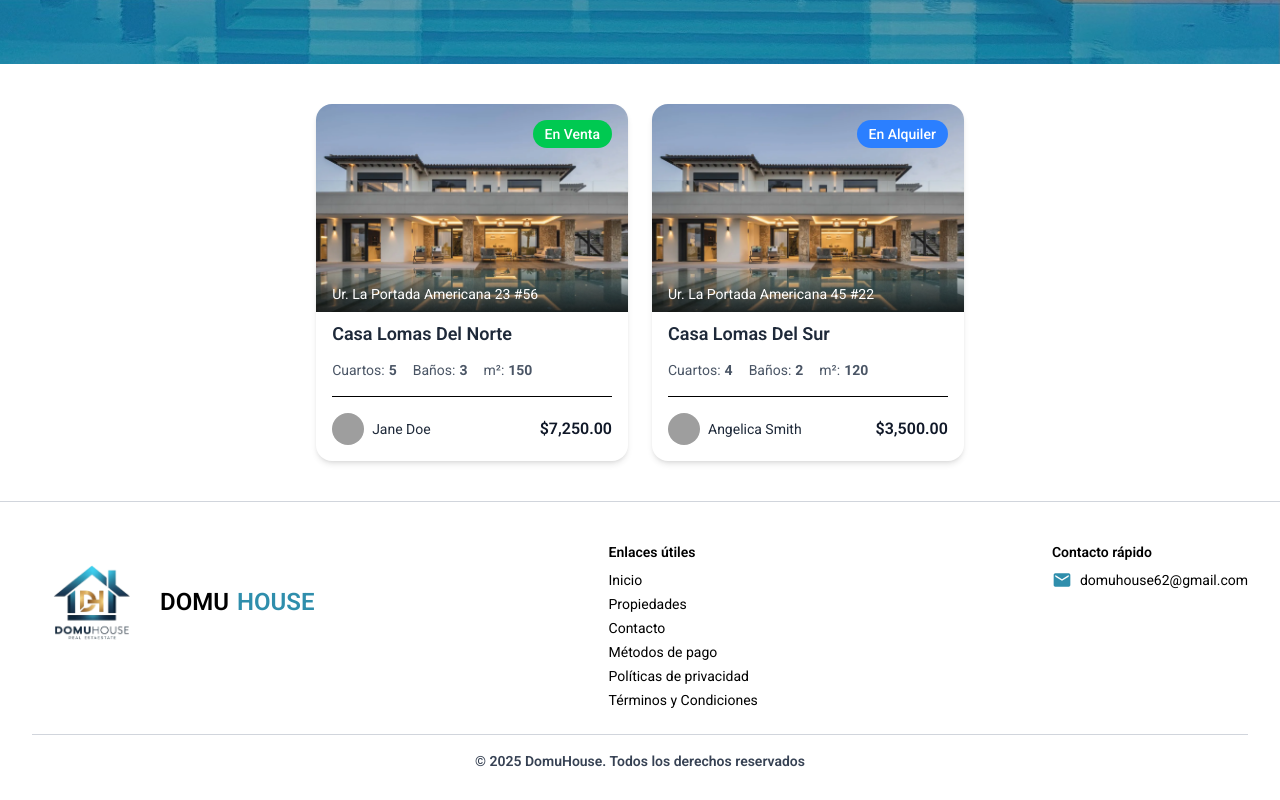
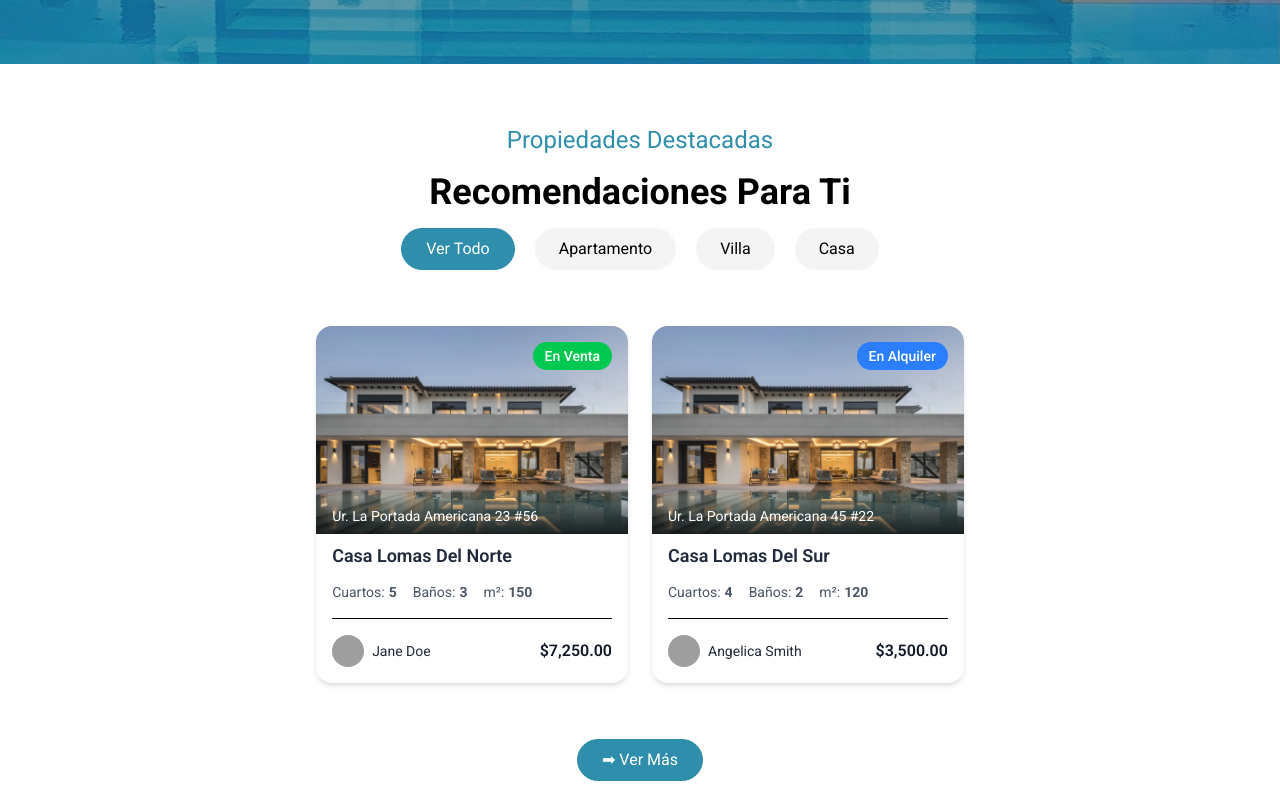
Before and after one commit to Santiago-Taborda-Foronda/DomuHouse, a React (Vite) app: page / in a window 1280 px wide. Shown: the part 800-1600 px from the top of the page. Built offline with nearby package versions, Linux system fonts and the light colour scheme; grey boxes are pictures that could not be loaded.

Commit message:
Se organizo el main

```diff
--- a/src/App.jsx
+++ b/src/App.jsx
@@ -10,7 +10,6 @@ import { PropiedadSeleccionada } from './Components/Pages/PropiedadSeleccionada/
 import { ContactAgent } from './Components/Pages/ContactAgent/ContactAgent';
 import {CrearInmobiliarias} from './Components/Pages/Inmobiliarias/CrearInmobiliarias'
 import { RegistrarseAdministrador } from './Components/Pages/Administrador/RegistrarseAdministrador/RegistrarseAdministrador'
-import { ActualizarInmobiliaria } from './Components/Pages/Inmobiliarias/ActualizarInmobiliaria'
 import { RecoverPassword } from './Components/Pages/RecoverPassword/RecoverPassword'
 import { ShowInmobiliarias } from './Components/Pages/ShowInmobiliarias/ShowInmobiliarias'
 import { InmobiliariaSeleccionada } from './Components/Pages/InmobiliariaSeleccionada/InmobiliariaSeleccionada'
--- a/src/Components/Layouts/Main/Main.jsx
+++ b/src/Components/Layouts/Main/Main.jsx
@@ -195,6 +195,32 @@ export const Main = () => {
                     </div>
                 )}
             </div>
+            <ChatDomu />
+             <section className='flex flex-col items-center gap-4 m-15'>
+                <h3 className='text-2xl text-[#2F8EAC]'>Propiedades Destacadas</h3>
+                <h2 className='text-4xl font-bold'>Recomendaciones Para Ti</h2>
+
+                <div className='flex gap-5'>
+                    <Button
+                        name="Ver Todo"
+                        className="bg-[#2F8EAC] border border-[#2F8EAC] text-white rounded-3xl px-6 py-2 flex items-center gap-2"
+                    />
+
+                    <Button
+                        name="Apartamento"
+                        className="bg-[#F4F4F4]  text-black rounded-3xl px-6 py-2"
+                    />
+
+                    <Button
+                        name="Villa"
+                        className="bg-[#F4F4F4]  text-black rounded-3xl px-6 py-2"
+                    />
+
+                    <Button
+                        name="Casa"
+                        className="bg-[#F4F4F4] text-black rounded-3xl px-6 py-2"
+                    />
+                </div>
 
             {/* Renderizar tarjetas de propiedades */}
             <div className='px-6 md:px-10 lg:px20 py-10'>
@@ -215,6 +241,11 @@ export const Main = () => {
                 ))}
             </div>
         </div>
+        <Button
+            name="➡ Ver Más"
+            className="bg-[#2F8EAC] border border-[#2F8EAC] text-white rounded-3xl px-6 py-2 flex items-center gap-2"
+        />
+        </section>
         </>
     );
 };
```
